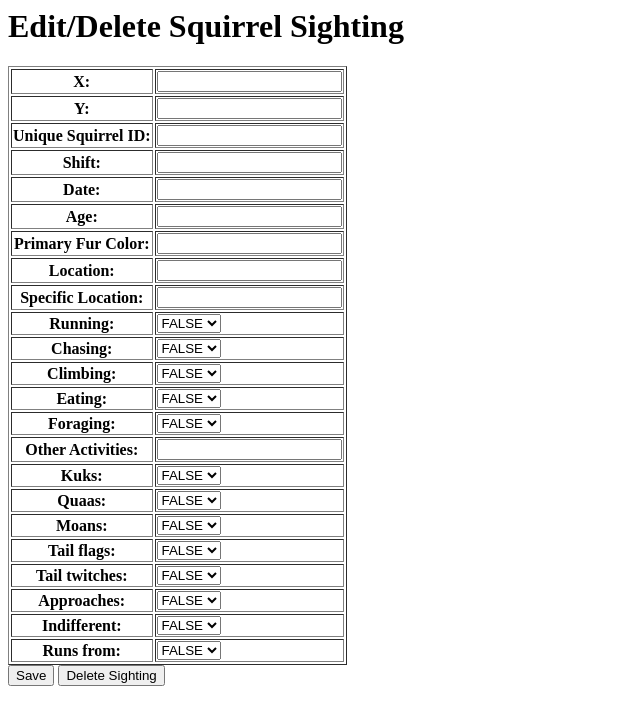
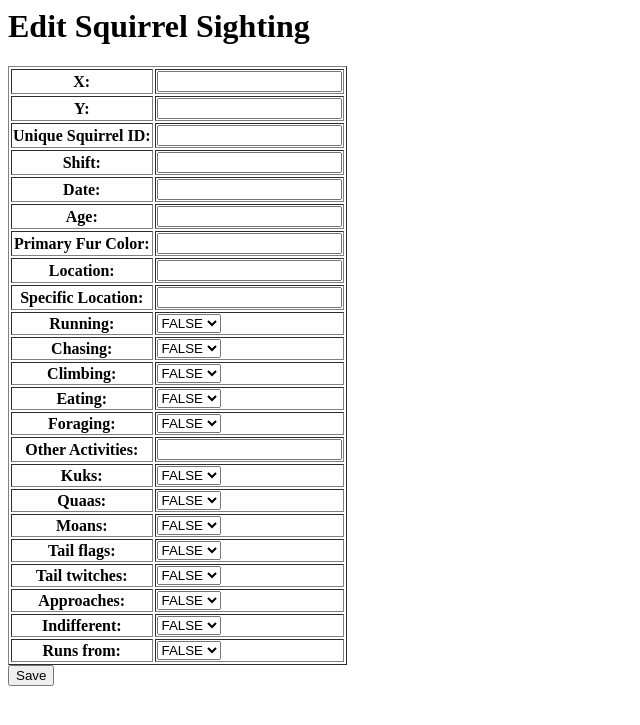
Before and after one commit to Tsr2121/TommyLaraProjectFinal, a Django app: template squirreltracker/tracking/templates/tracking/edit.html in a window 1280 px wide. Shown: the top 725 px of the page, without its empty margins (0-640 px from the left). Run offline with Django 3.2, Linux system fonts and the light colour scheme; the template is opened without the code that fills it: values that come from a table or form of the project are taken from there, others are empty; parts of the project's set-up code (start-up, migrations or seed data) failed here and were passed over.

Commit message:
updates2

```diff
--- a/squirreltracker/tracking/templates/tracking/edit.html
+++ b/squirreltracker/tracking/templates/tracking/edit.html
@@ -1,4 +1,4 @@
-<h1>Edit/Delete Squirrel Sighting</h1>
+<h1>Edit Squirrel Sighting</h1>
 
 <form method="post" novalidate>
   {% csrf_token %}
@@ -22,5 +22,4 @@
     {% endfor %}
   </table>
   <input type='submit' value='Save' />
-  <a href="{{sqid}}/delete/"><button type="button">Delete Sighting</button></a>
 </form>
--- /dev/null
+++ b/squirreltracker/tracking/templates/tracking/sightings.html
@@ -0,0 +1 @@
+sightings.html
```
